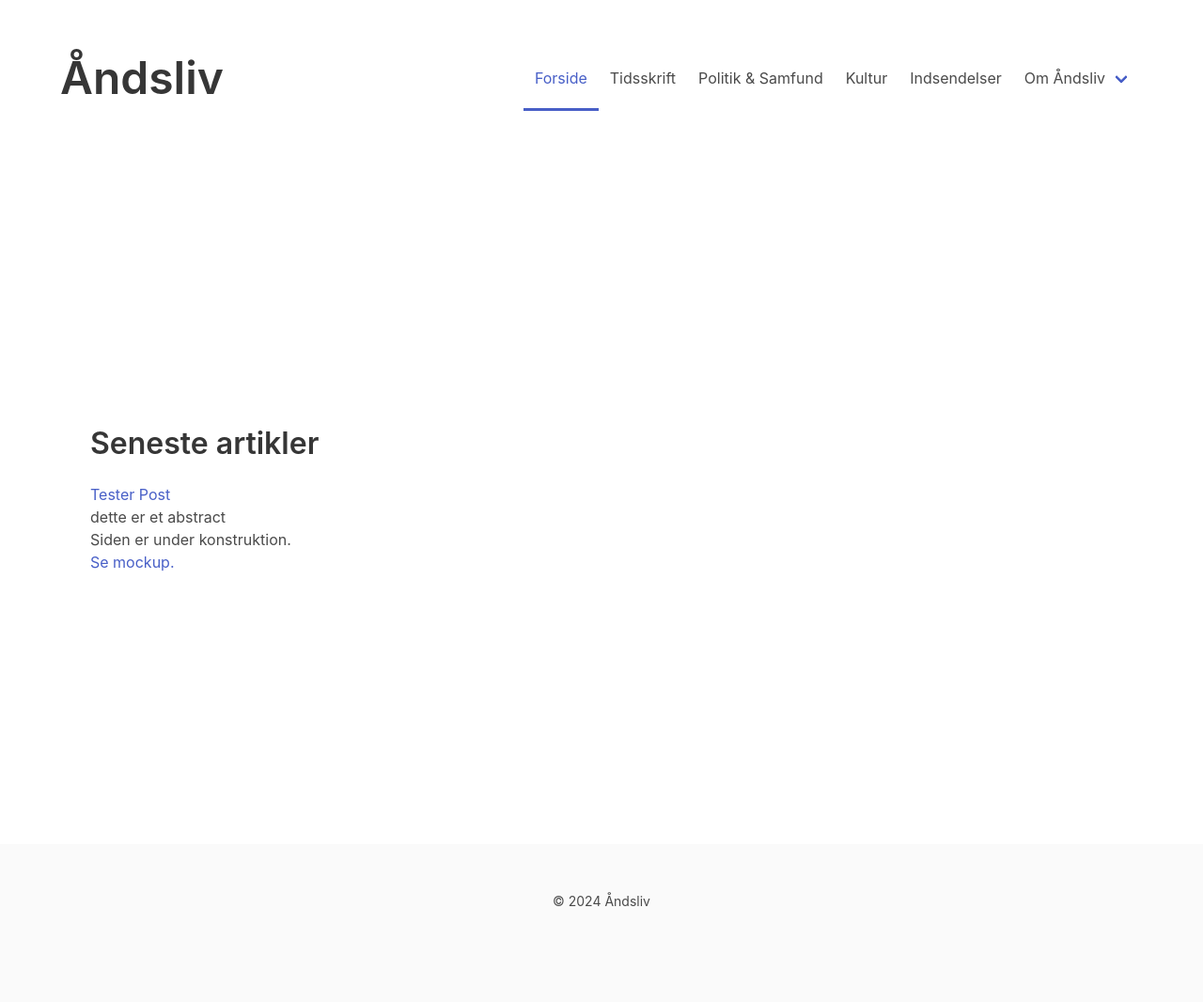
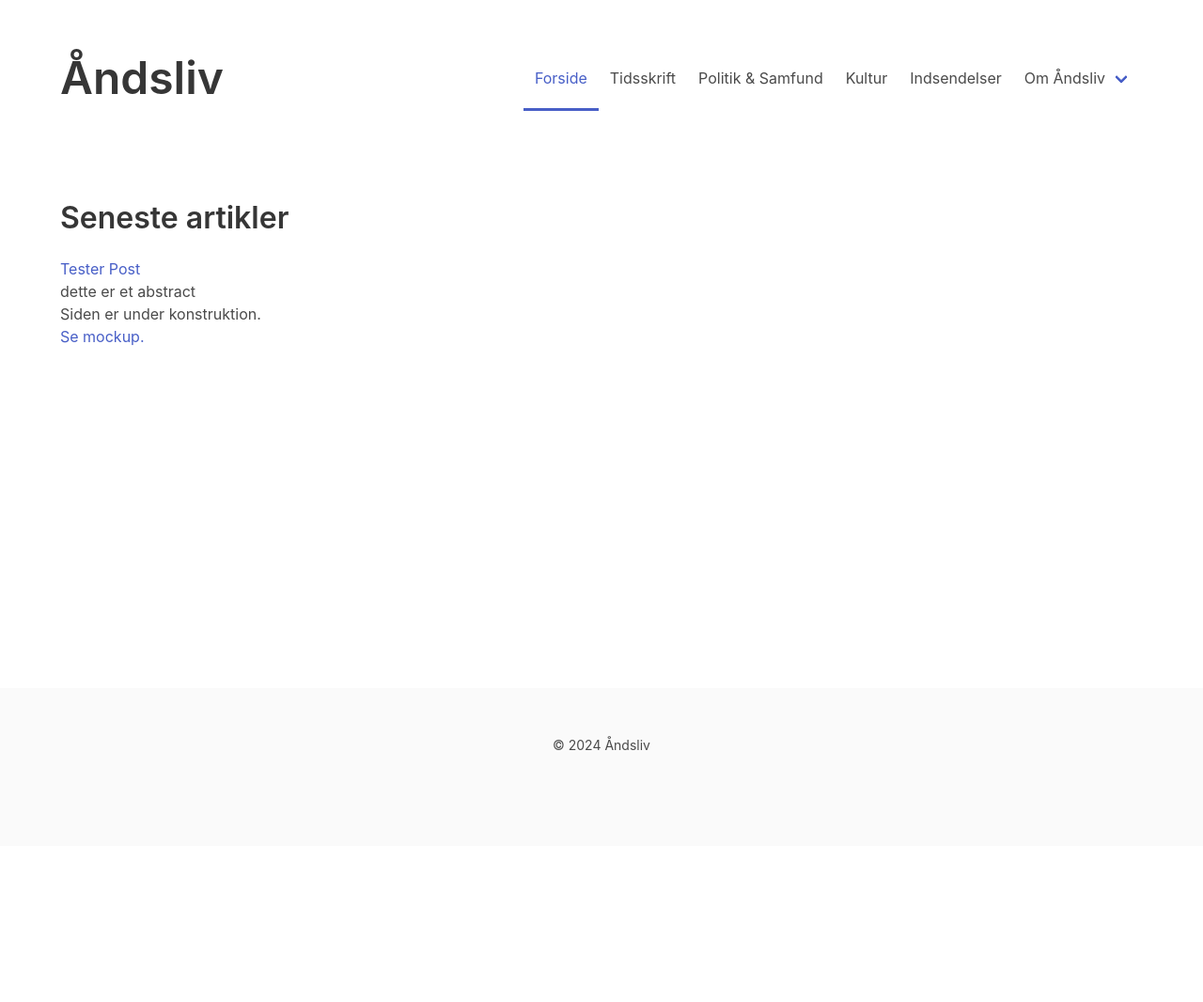
Before and after one commit to Aandsliv/aandsliv, a Jekyll site: the page built from src/index.html, in a window 1280 px wide. Shown: the whole page at 94% size. Built offline with Jekyll 4.4.1, drawn with Linux system fonts in a browser that asks for light colours; after the commit the page ends 900 px from its top, so only the background shows below that.

Commit message:
Fix general layout

```diff
--- a/src/_includes/content.html
+++ b/src/_includes/content.html
@@ -1,4 +1,4 @@
-<section class="section is-large">
+<section class="section is-flex-grow-1">
     <div class="container">
         <div class="block">
             {{ content }}
--- a/src/_layouts/default.html
+++ b/src/_layouts/default.html
@@ -8,7 +8,7 @@
     <title>{{ page.title }} | Åndsliv </title>
 </head>
 
-<body>
+<body class="is-flex is-flex-direction-column" style="min-height: 100vh;">
     {% include navigation.html %}
     {% include content.html %}
     {% include footer.html %}
```
